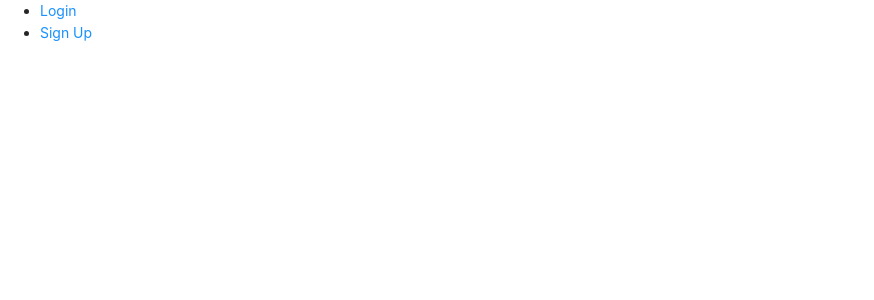
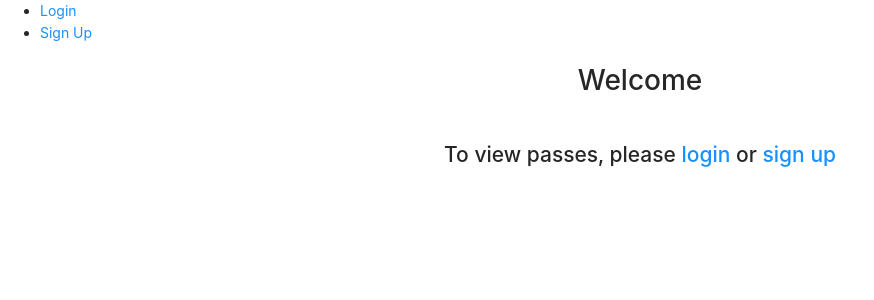
Before and after one commit to RachaelMSimmonds/ISTE-500-501-01, a React (Create React App) app in the folder arts/: page / in a window 1280 px wide. Shown: the top 300 px of the page, without its empty margins (0-874 px from the left). Built offline with nearby package versions, Linux system fonts and the light colour scheme.

Commit message:
Landing page

```diff
--- a/arts/src/App.js
+++ b/arts/src/App.js
@@ -10,6 +10,7 @@ import { Input, Space } from 'antd';
 import { EyeInvisibleOutlined, EyeTwoTone } from '@ant-design/icons';
 import Login from './login';
 import Registration from './registration';
+import Landing from './landing';
 import logo from './logo.svg';
 import './App.css';
 
@@ -25,6 +26,7 @@ function App(){
 	  				</ul>
 	  			</nav>
 	  			<Switch>
+	  				<Route exact path = "/"><Landing /></Route>
 	  				<Route path="/login"><Login /></Route>
 					<Route path="/registration"><Registration /></Route>
 	  			</Switch>
--- /dev/null
+++ b/arts/src/landing.jsx
@@ -0,0 +1,17 @@
+import React from "react";
+import ReactDOM from "react-dom";
+import { Link } from "react-router-dom";
+import "antd/dist/antd.css";
+import "./index.css";
+
+function Landing(){
+	return(
+		<div style={{textAlign:"center"}}>
+			<h1>Welcome</h1>
+			<br />
+			<h2>To view passes, please <Link to="/login">login</Link> or <Link to="/registration">sign up</Link></h2>
+		</div>
+	);
+}
+
+export default Landing;
```
